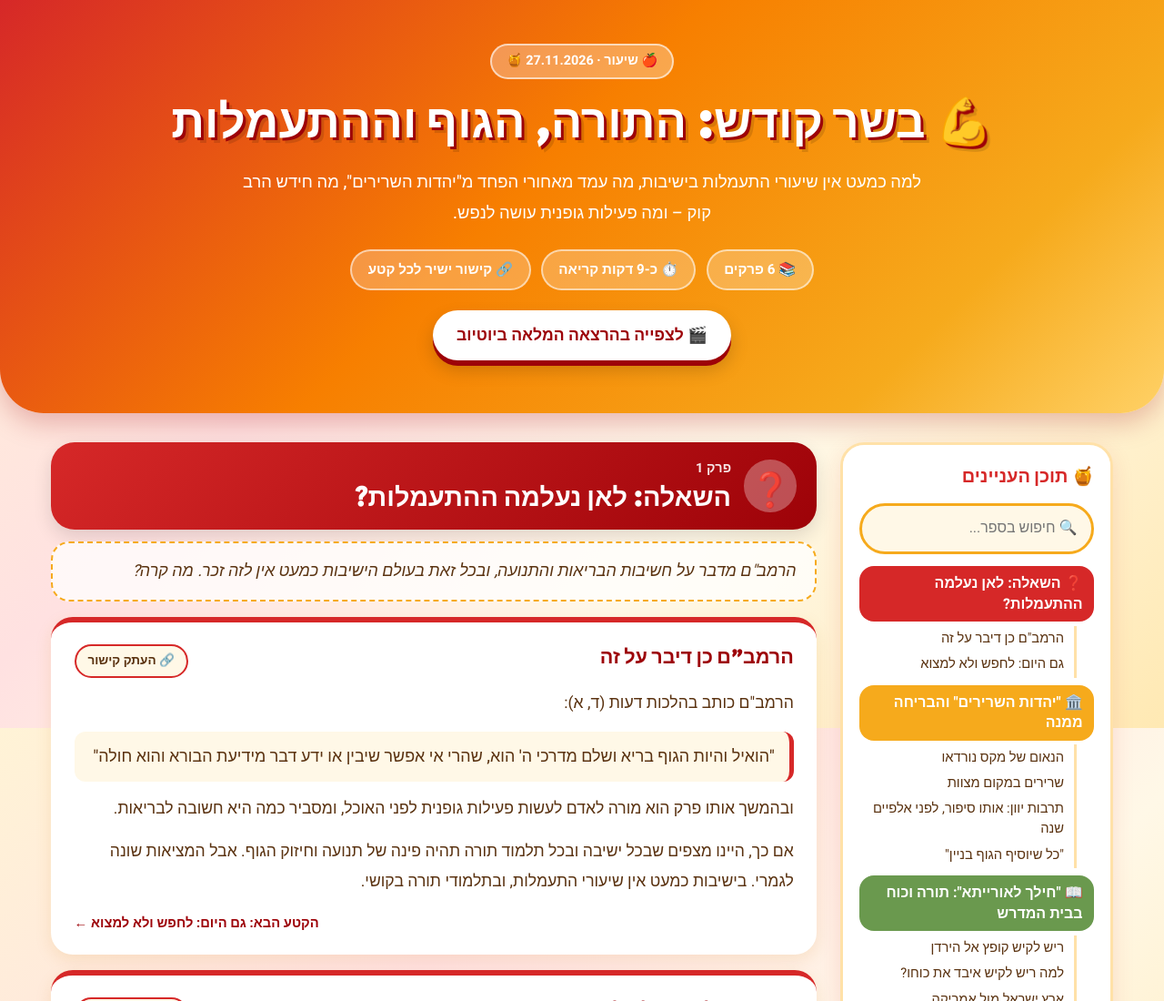
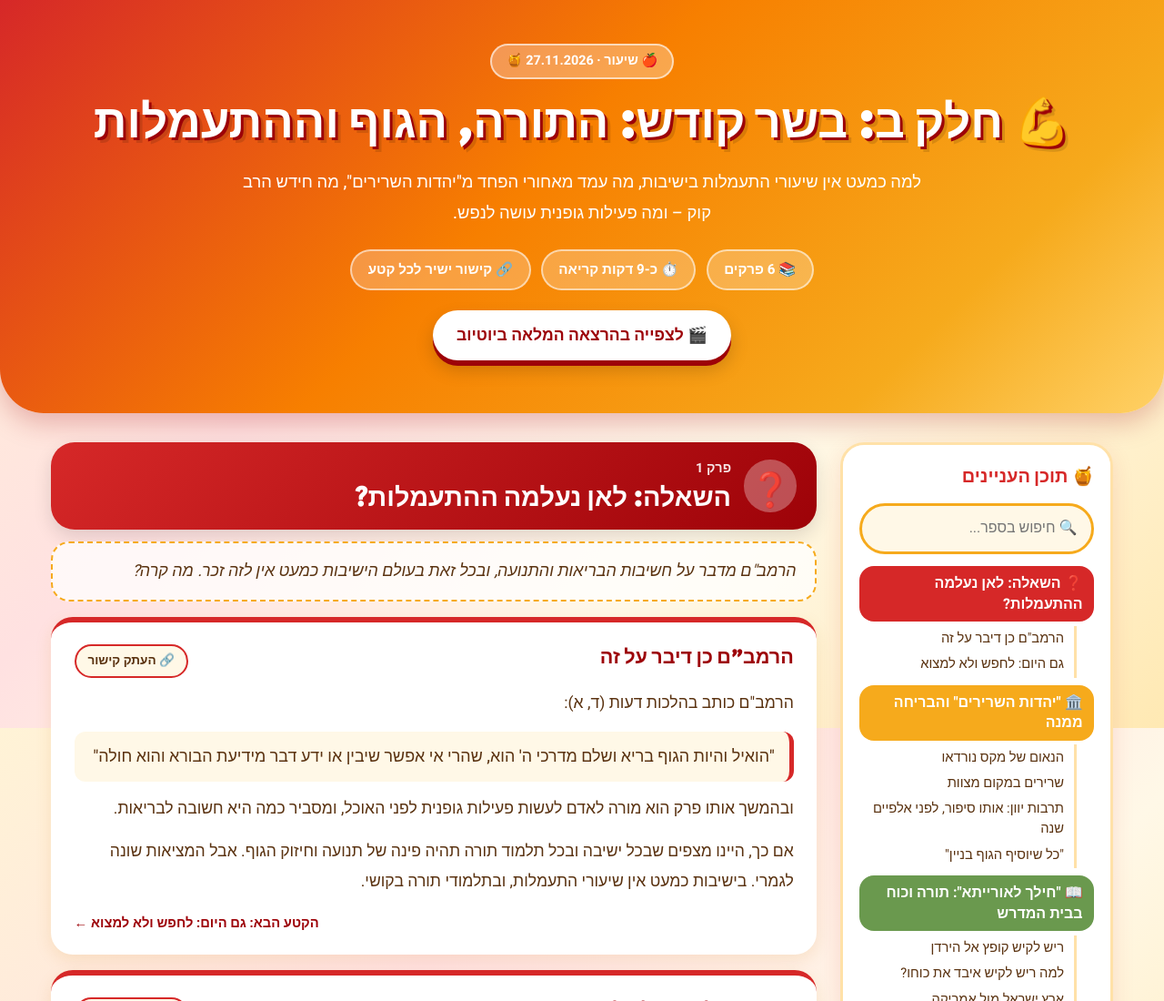
Before and after one commit to yudataub/lessons, a plain HTML site: page torah-body-and-exercise.html in a window 1280 px wide. Shown: the top 1100 px of the page at 91% size. Drawn offline with Linux system fonts and the light colour scheme.

Commit message:
book update: torah-body-and-exercise.html

```diff
--- a/torah-body-and-exercise.html
+++ b/torah-body-and-exercise.html
@@ -3,7 +3,7 @@
 <head>
 <meta charset="UTF-8">
 <meta name="viewport" content="width=device-width, initial-scale=1">
-<title>💪 בשר קודש: התורה, הגוף וההתעמלות</title>
+<title>💪 חלק ב: בשר קודש: התורה, הגוף וההתעמלות</title>
 <meta name="description" content="למה כמעט אין שיעורי התעמלות בישיבות, מה עמד מאחורי הפחד מ&quot;יהדות השרירים&quot;, מה חידש הרב קוק – ומה פעילות גופנית עושה לנפש.">
 <link rel="preconnect" href="https://fonts.googleapis.com">
 <link rel="preconnect" href="https://fonts.gstatic.com" crossorigin>
@@ -131,7 +131,7 @@ footer a { color: var(--apple-dark); }
 
 <header class="hero">
   <div class="hero-badge">🍎 שיעור · 27.11.2026 🍯</div>
-  <h1 class="hero-title">💪 בשר קודש: התורה, הגוף וההתעמלות</h1>
+  <h1 class="hero-title">💪 חלק ב: בשר קודש: התורה, הגוף וההתעמלות</h1>
   <p class="hero-subtitle">למה כמעט אין שיעורי התעמלות בישיבות, מה עמד מאחורי הפחד מ&quot;יהדות השרירים&quot;, מה חידש הרב קוק – ומה פעילות גופנית עושה לנפש.</p>
   <div class="hero-stats">
     <div class="stat-bubble">📚 6 פרקים</div>
```
